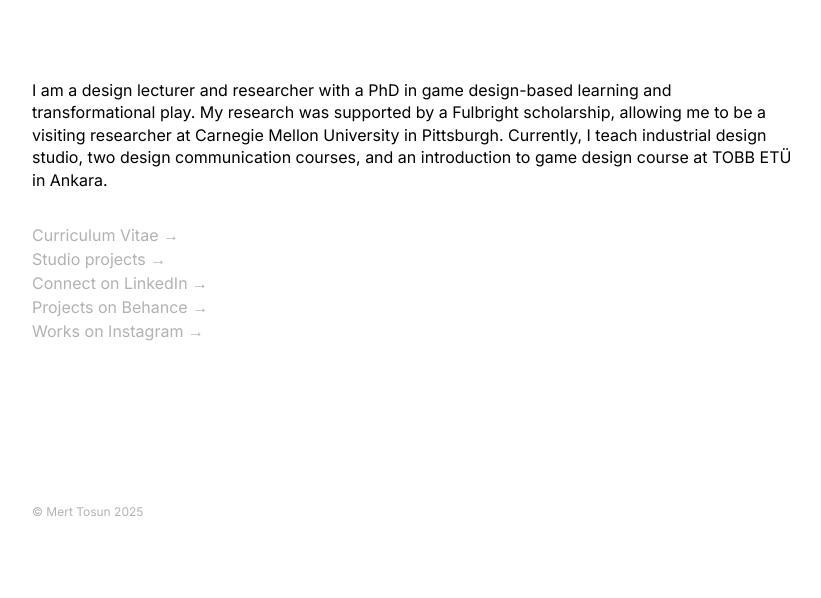
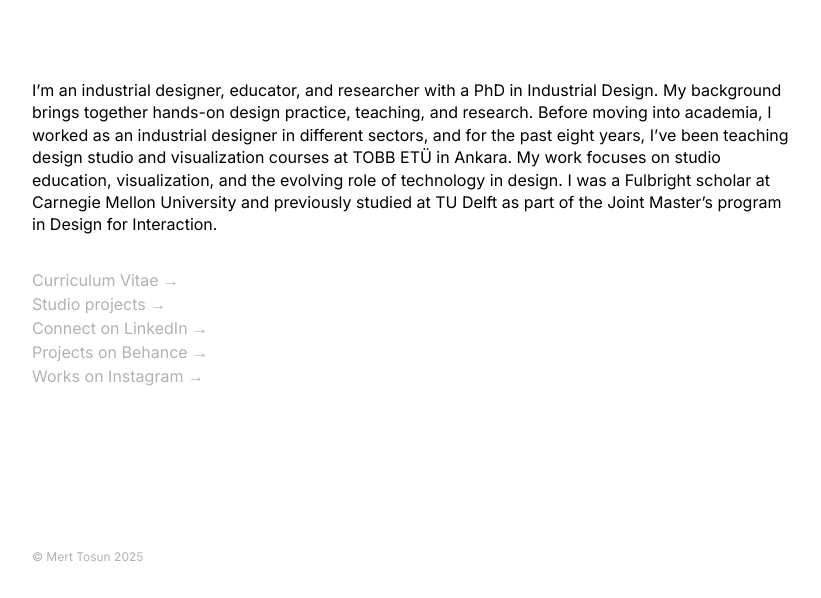
Before and after one commit to mrtosun/mert-wrks25, a Gatsby site: page / in a window 1280 px wide. Shown: the part 233-831 px from the top of the page, without its empty margins (228-1049 px from the left). Before the commit the page ends 800 px from the top, so only its background shows below. Built offline with nearby package versions, Linux system fonts and the light colour scheme; Gatsby itself is replaced by a stand-in of ours.

Commit message:
Bio updated for industrial design

```diff
--- a/src/pages/home.md
+++ b/src/pages/home.md
@@ -2,4 +2,6 @@
 title: "Hello, I'm Mert"
 ---
 
-I am a design lecturer and researcher with a PhD in game design-based learning and transformational play. My research was supported by a Fulbright scholarship, allowing me to be a visiting researcher at Carnegie Mellon University in Pittsburgh. Currently, I teach industrial design studio, two design communication courses, and an introduction to game design course at TOBB ETÜ in Ankara.
+
+
+I’m an industrial designer, educator, and researcher with a PhD in Industrial Design. My background brings together hands-on design practice, teaching, and research. Before moving into academia, I worked as an industrial designer in different sectors, and for the past eight years, I’ve been teaching design studio and visualization courses at TOBB ETÜ in Ankara. My work focuses on studio education, visualization, and the evolving role of technology in design. I was a Fulbright scholar at Carnegie Mellon University and previously studied at TU Delft as part of the Joint Master’s program in Design for Interaction.
```
